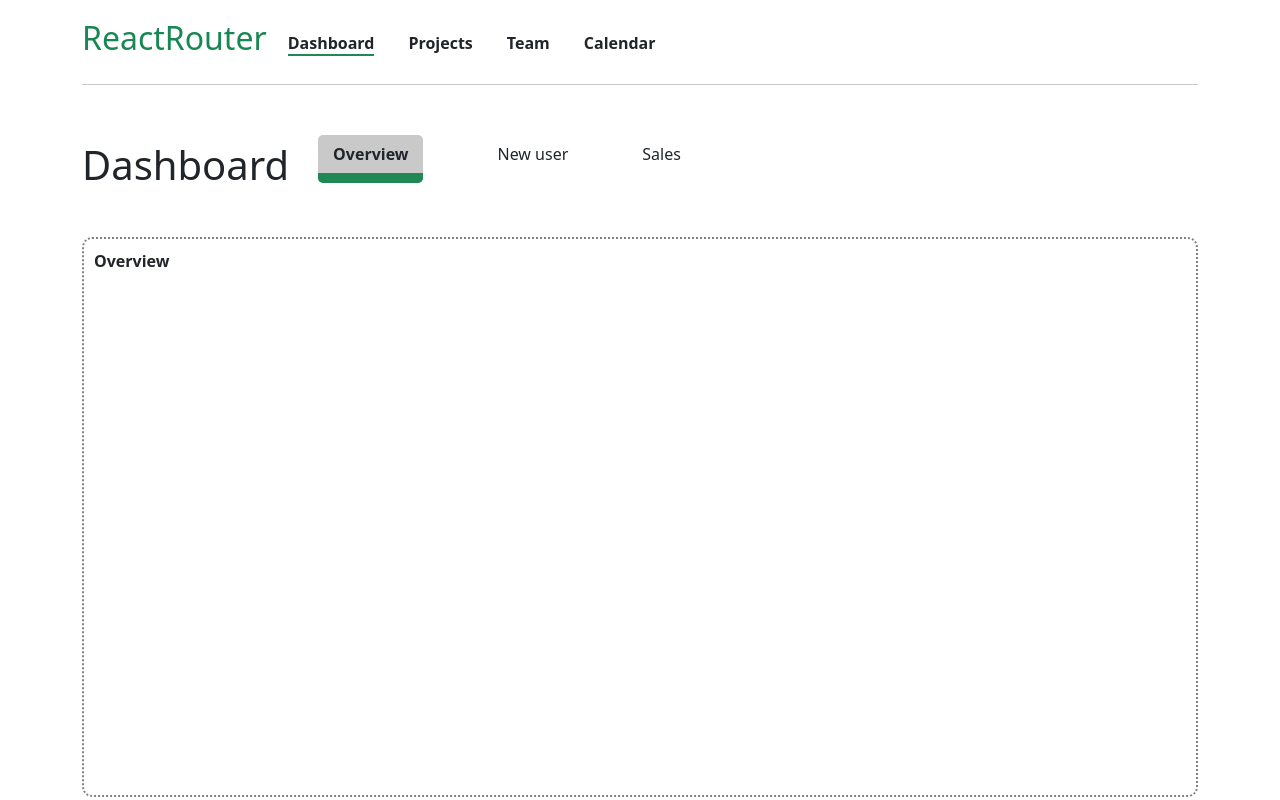
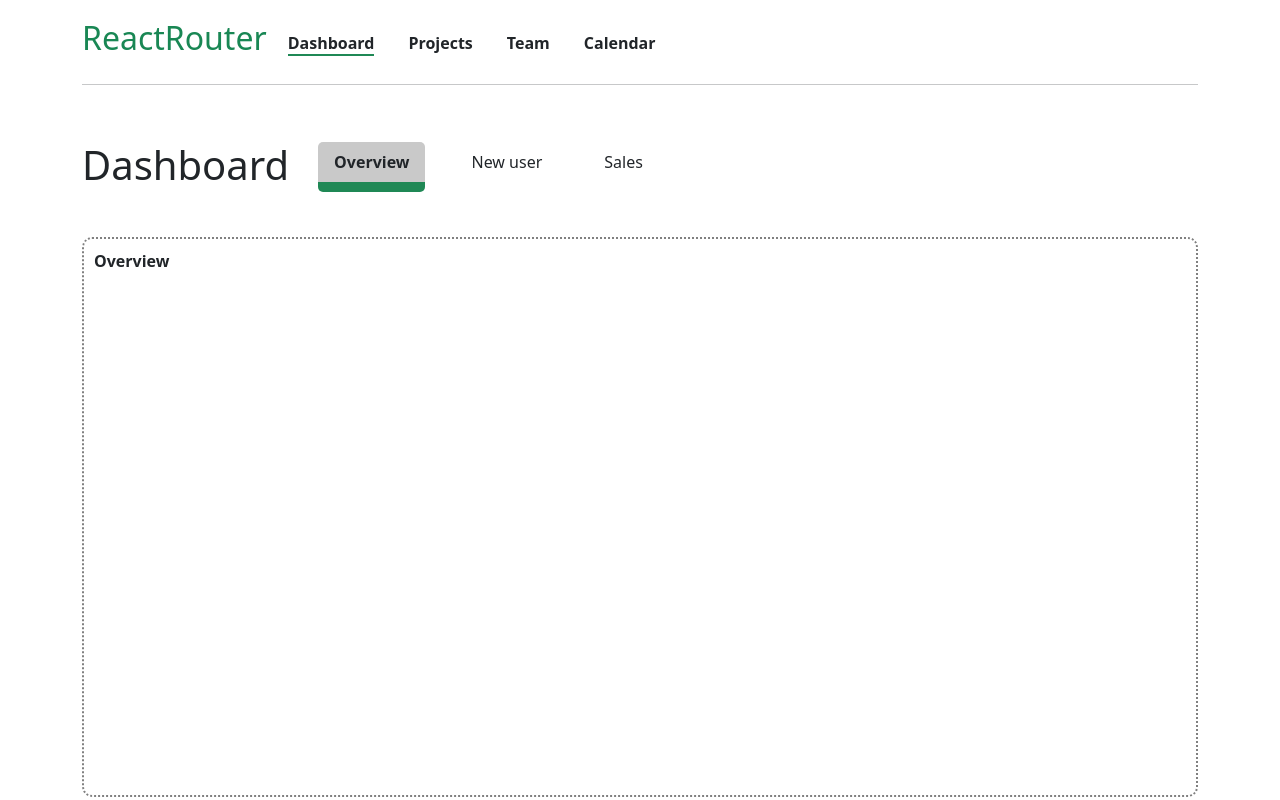
Before and after one commit to fstipo/react-router, a React (Create React App) app: page / in a window 1280 px wide. Built offline with nearby package versions, Linux system fonts and the light colour scheme.

Commit message:
routes object

```diff
--- a/src/components/reactRouter/Dashboard.js
+++ b/src/components/reactRouter/Dashboard.js
@@ -8,10 +8,10 @@ const Dashboard = () => {
       <header className="d-flex justify-content-start align-items-center gap-3">
         <h1 className="">Dashboard</h1>
         <nav>
-          <ul className="d-flex gap-5 list-unstyled mt-4">
+          <ul className="d-flex gap-1 list-unstyled mt-4">
             <li className="btn btn-link text-decoration-none">
               <NavLink
-                className="text-dark text-decoration-none"
+                className="nav-link text-dark text-decoration-none"
                 to="/"
                 activeClassName={'active__link'}
                 inactiveClassName={'inactive__link'}
@@ -21,7 +21,7 @@ const Dashboard = () => {
             </li>
             <li className="btn btn-link text-decoration-none">
               <NavLink
-                className="text-dark text-decoration-none"
+                className="nav-link text-dark text-decoration-none"
                 activeClassName={'active__link'}
                 inactiveClassName={'inactive__link'}
                 to="/new-user"
@@ -31,7 +31,7 @@ const Dashboard = () => {
             </li>
             <li className="btn btn-link text-decoration-none">
               <NavLink
-                className="text-dark text-decoration-none"
+                className="nav-link text-dark text-decoration-none"
                 activeClassName={'active__link'}
                 inactiveClassName={'inactive__link'}
                 to="/sales"
--- a/src/components/reactRouter/ReactRouter.css
+++ b/src/components/reactRouter/ReactRouter.css
@@ -31,18 +31,19 @@ main header h1 {
   border-bottom: 2px solid gray;
 }
 
+.nav-link {
+  padding: 10px 12px;
+}
 .active__link {
   border-bottom: 10px solid #1f8855;
   background-color: rgb(201, 201, 201);
-  padding: 8px 15px;
   font-weight: bold;
   border-radius: 5px;
 }
 
 .inactive__link:hover {
-  border-bottom: 10px solid #1f8855;
+  border-bottom: 10px solid gray;
+  font-weight: bold;
   background-color: #fff;
-  padding: 8px 15px;
-  font-weight: bold;
-  border-bottom: 2px solid gray;
+  border-radius: 5px;
 }
--- a/src/components/reactRouter/ReactRouter.js
+++ b/src/components/reactRouter/ReactRouter.js
@@ -1,5 +1,5 @@
 import React from 'react';
-import { Link, Route, Routes, useLocation } from 'react-router-dom';
+import { Link, Route, Routes, useLocation, useRoutes } from 'react-router-dom';
 import Dashboard from './Dashboard';
 import Page from './Page';
 import './ReactRouter.css';
@@ -18,7 +18,22 @@ export const NavLink = ({
   return <Link to={to} className={allClasses} {...rest}></Link>;
 };
 
-const ReactRouter = ({ title }) => {
+const ReactRouter = () => {
+  const routes = [
+    {
+      path: '/',
+      element: <Dashboard title={'Dashboard'} />,
+      children: [
+        { path: '/', element: <p>Overview</p> },
+        { path: '/new-user', element: <p>New User</p> },
+        { path: '/sales', element: <p>Sales</p> },
+      ],
+    },
+    { path: '/projects', element: <Page title={'Projects'} /> },
+    { path: '/team', element: <Page title={'Team'} /> },
+    { path: '/calendar', element: <Page title={'Calendar'} /> },
+  ];
+  const element = useRoutes(routes);
   return (
     <div className="container mt-3">
       <header className="d-flex justify-content-start align-items-center gap-2">
@@ -70,8 +85,9 @@ const ReactRouter = ({ title }) => {
       </header>
       <hr />
       <main>
-        <Routes>
-          <Route path="/" element={<Dashboard title={'Dashboard'}></Dashboard>}>
+        {element}
+        {/* <Routes> */}
+        {/*  <Route path="/" element={<Dashboard title={'Dashboard'}></Dashboard>}>
             <Route path="/" element={<p>Overview</p>} />
             <Route path="/new-user" element={<p>New User</p>} />
             <Route path="/sales" element={<p>Sales</p>} />
@@ -84,8 +100,8 @@ const ReactRouter = ({ title }) => {
           <Route
             path="/calendar"
             element={<Page title={'Calendar'}></Page>}
-          ></Route>
-        </Routes>
+          ></Route> */}
+        {/* </Routes> */}
       </main>
     </div>
   );
```
